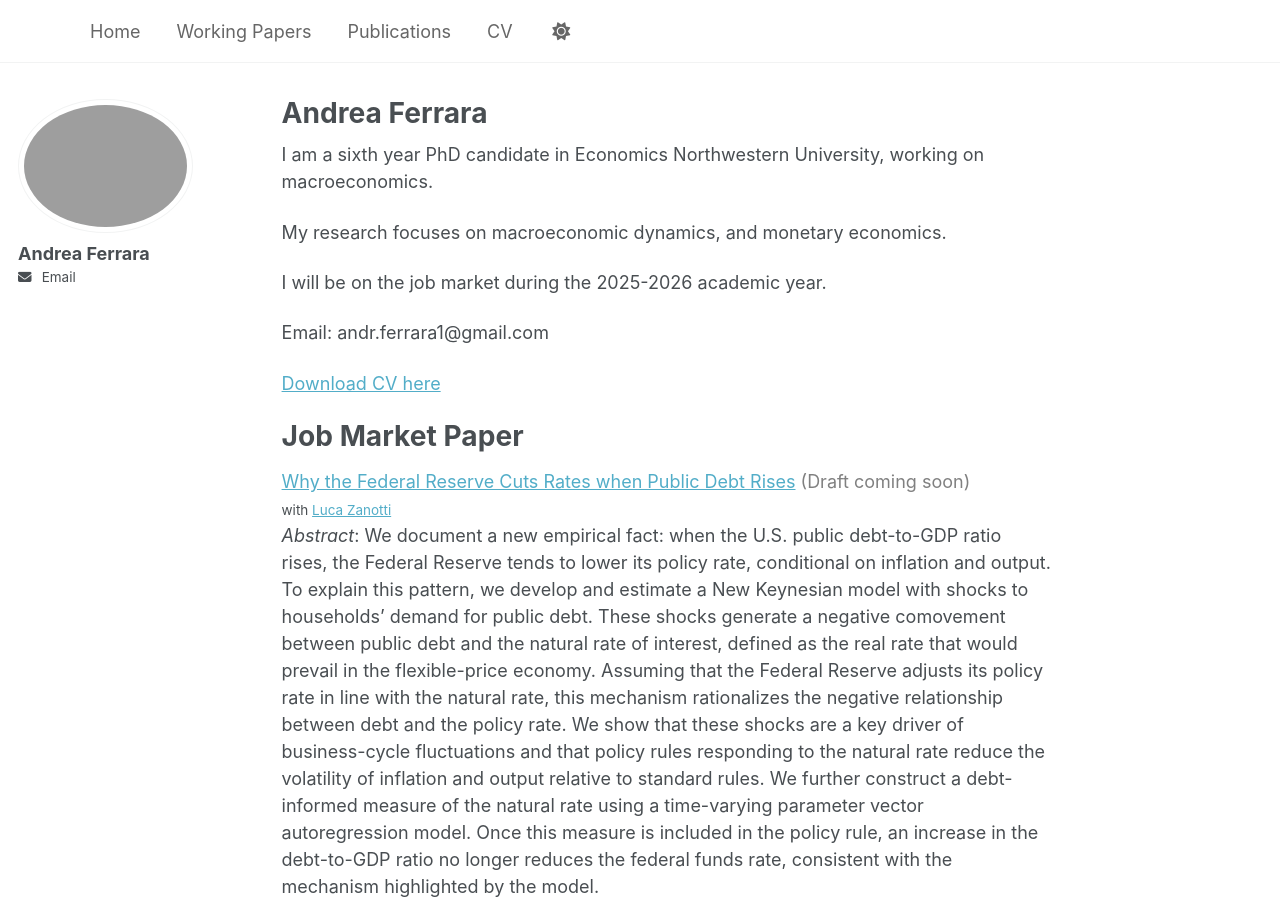
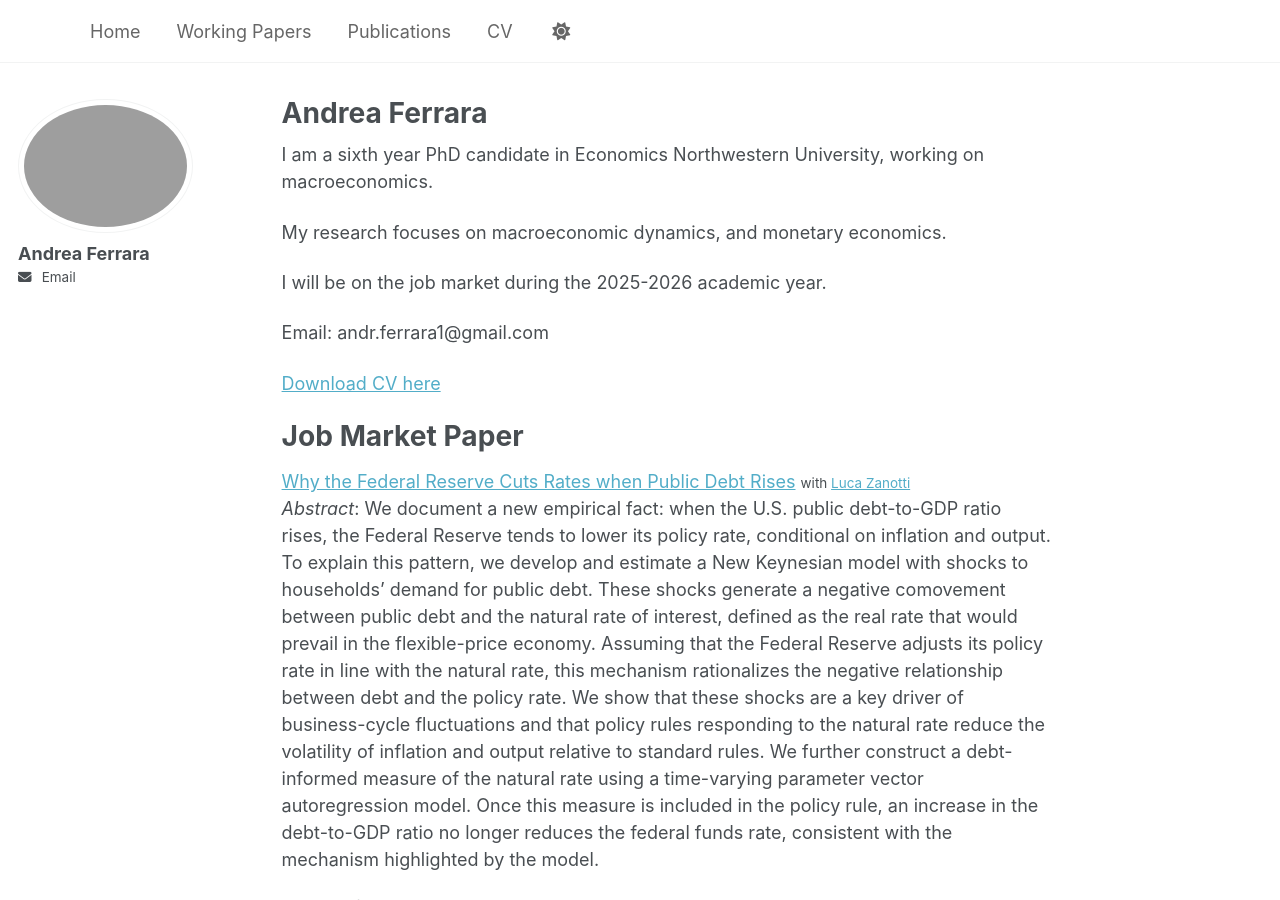
Before and after one commit to AndreaFerrara1997/AndreaFerrara1997.github.io, a Jekyll site: the page built from index.md, in a window 1280 px wide and 900 px high. Built offline with Jekyll 4.4.1, drawn with Linux system fonts in a browser that asks for light colours; a script that is not in the unit is left out.

Commit message:
Update index.md

```diff
--- a/index.md
+++ b/index.md
@@ -16,7 +16,7 @@ Email: andr.ferrara1@gmail.com
 {% include cv.md %}
 
 # Job Market Paper
-<span class="archive__item-title" style="color:#52ADC8; text-decoration:underline;">Why the Federal Reserve Cuts Rates when Public Debt Rises</span> <span style="color:gray;">(Draft coming soon)</span><br>
+[Why the Federal Reserve Cuts Rates when Public Debt Rises](https://andreaferrara1997.github.io/files/JMP_AndreaFerrara.pdf)
 <small>with <span class="archive__item-title" style="color:#52ADC8; text-decoration:underline;">Luca Zanotti</span></small>
 *Abstract*: We document a new empirical fact: when the U.S. public debt-to-GDP ratio rises, the Federal Reserve tends to lower its policy rate, conditional on inflation and output. To explain this pattern, we develop and estimate a New Keynesian model with shocks to households’ demand for public debt. These shocks generate a negative comovement between public debt and the natural rate of interest, defined as the real rate that would prevail in the flexible-price economy. Assuming that the Federal Reserve adjusts its policy rate in line with the natural rate, this mechanism rationalizes the negative relationship between debt and the policy rate. We show that these shocks are a key driver of business-cycle fluctuations and that policy rules responding to the natural rate reduce the volatility of inflation and output relative to standard rules. We further construct a debt-informed measure of the natural rate using a time-varying parameter vector autoregression model. Once this measure is included in the policy rule, an increase in the debt-to-GDP ratio no longer reduces the federal funds rate, consistent with the mechanism highlighted by the model.
 
```
